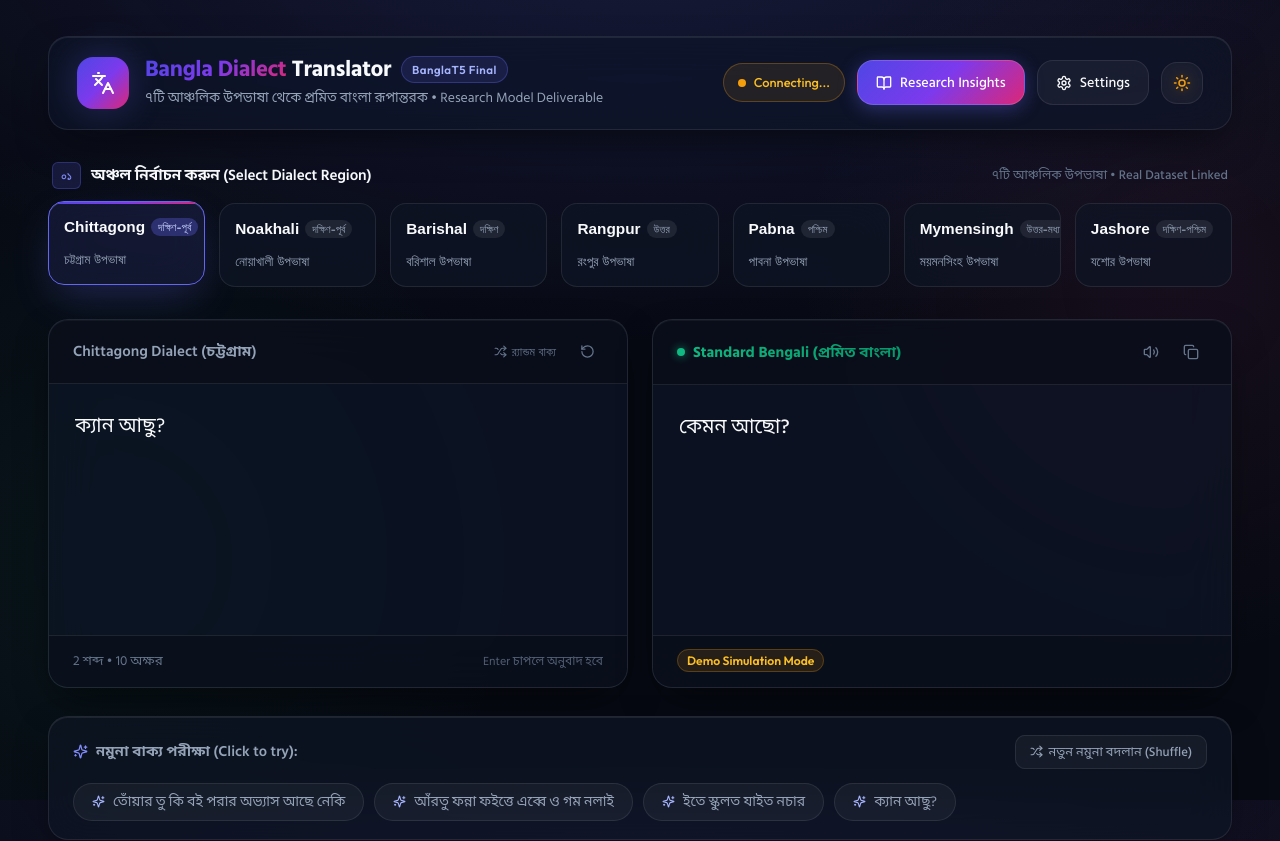
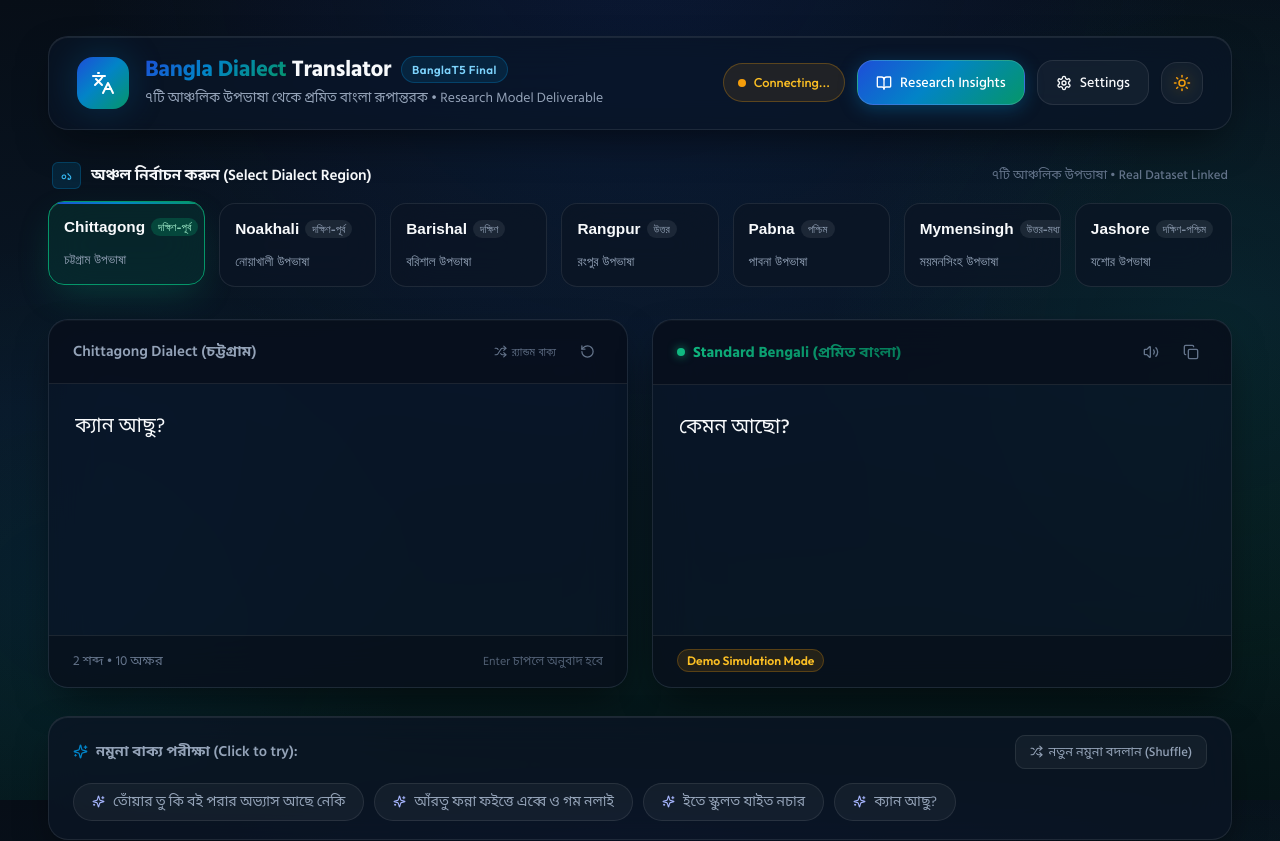
Before and after one commit to MdShamim5669/bangla-dialect, a React (Vite) app: page / in a window 1280 px wide. Shown: the top 841 px of the page. Built offline with nearby package versions, Linux system fonts and the light colour scheme; no server answers.

Commit message:
style: apply standard simple gradient background and harmonic colors tailored for bangla dialect project

```diff
--- a/src/index.css
+++ b/src/index.css
@@ -1,29 +1,30 @@
 /* ==========================================================================
-   BANGLA REGIONAL DIALECT TRANSLATOR - ULTRA PREMIUM STYLING & DESIGN SYSTEM
+   BANGLA REGIONAL DIALECT TRANSLATOR - STANDARD CLEAN GRADIENTS & HARMONIC DESIGN
    ========================================================================== */
 
 /* --------------------------------------------------------------------------
    Design Tokens & CSS Variables (Dark Mode Default)
+   Standard Bengali colors: Sapphire / River Blue into Emerald Green
    -------------------------------------------------------------------------- */
 :root {
-  /* Color Palette - Midnight Slate & Neon Accents */
-  --bg-primary: #070a13;
-  --bg-secondary: #0c111e;
-  --bg-card: rgba(14, 21, 37, 0.72);
-  --bg-card-hover: rgba(22, 32, 54, 0.85);
-  --bg-card-active: rgba(99, 102, 241, 0.12);
+  /* Color Palette - Deep Midnight Navy & Emerald Slate */
+  --bg-primary: #070e17;
+  --bg-secondary: #0a1524;
+  --bg-card: rgba(11, 21, 36, 0.78);
+  --bg-card-hover: rgba(16, 29, 49, 0.88);
+  --bg-card-active: rgba(5, 150, 105, 0.14);
   --bg-glass: rgba(255, 255, 255, 0.045);
   --bg-glass-hover: rgba(255, 255, 255, 0.08);
 
   /* Card Sub-Sections */
-  --box-header-bg: rgba(7, 10, 19, 0.45);
-  --box-footer-bg: rgba(7, 10, 19, 0.35);
+  --box-header-bg: rgba(6, 12, 21, 0.55);
+  --box-footer-bg: rgba(6, 12, 21, 0.42);
 
   /* Borders & Dividers */
   --border-subtle: rgba(255, 255, 255, 0.085);
-  --border-hover: rgba(129, 140, 248, 0.38);
-  --border-active: #6366f1;
-  --border-focus: rgba(99, 102, 241, 0.65);
+  --border-hover: rgba(2, 132, 199, 0.4);
+  --border-active: #059669;
+  --border-focus: rgba(5, 150, 105, 0.65);
 
   /* Typography Colors */
   --text-primary: #f8fafc;
@@ -31,25 +32,25 @@
   --text-muted: #64748b;
   --text-accent: #38bdf8;
 
-  /* Accent Brand Colors */
-  --accent-primary: #6366f1;
-  --accent-purple: #8b5cf6;
-  --accent-pink: #ec4899;
-  --accent-emerald: #10b981;
-  --accent-emerald-subtle: rgba(16, 185, 129, 0.12);
+  /* Standard Accent Brand Colors */
+  --accent-primary: #0284c7;
+  --accent-blue: #1d4ed8;
+  --accent-teal: #0d9488;
+  --accent-emerald: #059669;
+  --accent-emerald-subtle: rgba(5, 150, 105, 0.14);
 
-  /* Premium Gradients */
-  --accent-gradient: linear-gradient(135deg, #4f46e5 0%, #7c3aed 50%, #db2777 100%);
-  --accent-gradient-hover: linear-gradient(135deg, #4338ca 0%, #6d28d9 50%, #be185d 100%);
-  --accent-emerald-gradient: linear-gradient(135deg, #10b981 0%, #059669 100%);
-  --accent-cyan-gradient: linear-gradient(135deg, #0ea5e9 0%, #3b82f6 100%);
+  /* Standard Gradients for Bangla Translation */
+  --accent-gradient: linear-gradient(135deg, #1d4ed8 0%, #0284c7 45%, #059669 100%);
+  --accent-gradient-hover: linear-gradient(135deg, #1e40af 0%, #0369a1 45%, #047857 100%);
+  --accent-emerald-gradient: linear-gradient(135deg, #10b981 0%, #047857 100%);
+  --accent-cyan-gradient: linear-gradient(135deg, #0284c7 0%, #1d4ed8 100%);
   --accent-glass-gradient: linear-gradient(180deg, rgba(255, 255, 255, 0.06) 0%, rgba(255, 255, 255, 0.01) 100%);
 
   /* Lighting & Glows */
-  --glow-primary: 0 0 35px rgba(99, 102, 241, 0.28);
-  --glow-btn: 0 12px 32px -4px rgba(99, 102, 241, 0.48);
+  --glow-primary: 0 0 35px rgba(2, 132, 199, 0.25);
+  --glow-btn: 0 12px 30px -4px rgba(2, 132, 199, 0.42);
   --glow-card: 0 16px 40px -12px rgba(0, 0, 0, 0.6), inset 0 1px 0 rgba(255, 255, 255, 0.08);
-  --glow-card-active: 0 16px 40px -8px rgba(99, 102, 241, 0.28), inset 0 1px 0 rgba(255, 255, 255, 0.15);
+  --glow-card-active: 0 14px 36px -8px rgba(5, 150, 105, 0.3), inset 0 1px 0 rgba(255, 255, 255, 0.15);
 
   /* Fonts */
   --font-main: 'Hind Siliguri', 'Noto Sans Bengali', 'Outfit', -apple-system, sans-serif;
@@ -71,46 +72,46 @@
 }
 
 /* --------------------------------------------------------------------------
-   Light (White) Mode Overrides - Clean Porcelain & Soft Indigo
+   Light (White) Mode Overrides - Clean Academic Porcelain & Emerald Accent
    -------------------------------------------------------------------------- */
 [data-theme="light"] {
   --bg-primary: #f8fafc;
   --bg-secondary: #f1f5f9;
-  --bg-card: rgba(255, 255, 255, 0.95);
+  --bg-card: rgba(255, 255, 255, 0.96);
   --bg-card-hover: #ffffff;
-  --bg-card-active: rgba(99, 102, 241, 0.06);
+  --bg-card-active: rgba(5, 150, 105, 0.08);
   --bg-glass: rgba(15, 23, 42, 0.04);
   --bg-glass-hover: rgba(15, 23, 42, 0.07);
 
-  --box-header-bg: rgba(248, 250, 252, 0.7);
-  --box-footer-bg: rgba(248, 250, 252, 0.85);
+  --box-header-bg: rgba(248, 250, 252, 0.85);
+  --box-footer-bg: rgba(248, 250, 252, 0.92);
 
   --border-subtle: rgba(226, 232, 240, 0.9);
-  --border-hover: rgba(99, 102, 241, 0.4);
-  --border-active: #6366f1;
-  --border-focus: rgba(99, 102, 241, 0.6);
+  --border-hover: rgba(2, 132, 199, 0.35);
+  --border-active: #059669;
+  --border-focus: rgba(5, 150, 105, 0.55);
 
   --text-primary: #0f172a;
   --text-secondary: #475569;
   --text-muted: #64748b;
   --text-accent: #0284c7;
 
-  --accent-primary: #4f46e5;
-  --accent-purple: #7c3aed;
-  --accent-pink: #db2777;
+  --accent-primary: #0284c7;
+  --accent-blue: #1d4ed8;
+  --accent-teal: #0d9488;
   --accent-emerald: #059669;
-  --accent-emerald-subtle: rgba(16, 185, 129, 0.1);
+  --accent-emerald-subtle: rgba(5, 150, 105, 0.1);
 
-  --accent-gradient: linear-gradient(135deg, #4f46e5 0%, #7c3aed 50%, #db2777 100%);
-  --accent-gradient-hover: linear-gradient(135deg, #4338ca 0%, #6d28d9 50%, #be185d 100%);
+  --accent-gradient: linear-gradient(135deg, #1d4ed8 0%, #0284c7 45%, #059669 100%);
+  --accent-gradient-hover: linear-gradient(135deg, #1e40af 0%, #0369a1 45%, #047857 100%);
   --accent-emerald-gradient: linear-gradient(135deg, #059669 0%, #047857 100%);
-  --accent-cyan-gradient: linear-gradient(135deg, #0284c7 0%, #2563eb 100%);
+  --accent-cyan-gradient: linear-gradient(135deg, #0284c7 0%, #1d4ed8 100%);
   --accent-glass-gradient: linear-gradient(180deg, rgba(255, 255, 255, 0.9) 0%, rgba(255, 255, 255, 0.7) 100%);
 
-  --glow-primary: 0 0 30px rgba(99, 102, 241, 0.14);
-  --glow-btn: 0 10px 28px -4px rgba(79, 70, 229, 0.35);
+  --glow-primary: 0 0 30px rgba(2, 132, 199, 0.15);
+  --glow-btn: 0 10px 24px -4px rgba(2, 132, 199, 0.32);
   --glow-card: 0 10px 30px -10px rgba(15, 23, 42, 0.08), 0 2px 6px -1px rgba(15, 23, 42, 0.04);
-  --glow-card-active: 0 12px 32px -6px rgba(99, 102, 241, 0.22), 0 0 0 1px #6366f1;
+  --glow-card-active: 0 10px 28px -6px rgba(5, 150, 105, 0.2), 0 0 0 1px #059669;
 }
 
 /* --------------------------------------------------------------------------
@@ -129,6 +130,7 @@ html {
   -moz-osx-font-smoothing: grayscale;
 }
 
+/* Standard Clean Gradient Background for Bangla Dialect Project */
 body {
   background-color: var(--bg-primary);
   color: var(--text-primary);
@@ -137,9 +139,10 @@ body {
   line-height: 1.68;
   overflow-x: hidden;
   background-image:
-    radial-gradient(ellipse 70% 55% at 50% -12%, rgba(99, 102, 241, 0.18), transparent),
-    radial-gradient(circle 380px at 92% 35%, rgba(236, 72, 153, 0.07), transparent),
-    radial-gradient(circle 420px at 8% 70%, rgba(16, 185, 129, 0.06), transparent);
+    radial-gradient(circle 800px at 50% -80px, rgba(29, 78, 216, 0.14), transparent 70%),
+    radial-gradient(circle 650px at 95% 42%, rgba(5, 150, 105, 0.10), transparent 60%),
+    radial-gradient(circle 600px at 5% 75%, rgba(2, 132, 199, 0.08), transparent 60%),
+    linear-gradient(175deg, #070e17 0%, #091726 45%, #06191c 80%, #051417 100%);
   background-attachment: fixed;
   transition: background-color var(--transition-smooth), color var(--transition-smooth);
 }
@@ -148,9 +151,11 @@ body {
   background-color: var(--bg-primary);
   color: var(--text-primary);
   background-image:
-    radial-gradient(ellipse 70% 55% at 50% -12%, rgba(99, 102, 241, 0.07), transparent),
-    radial-gradient(circle 380px at 92% 35%, rgba(236, 72, 153, 0.035), transparent),
-    radial-gradient(circle 420px at 8% 70%, rgba(16, 185, 129, 0.035), transparent);
+    radial-gradient(circle 800px at 50% -80px, rgba(29, 78, 216, 0.05), transparent 70%),
+    radial-gradient(circle 650px at 95% 42%, rgba(5, 150, 105, 0.05), transparent 60%),
+    radial-gradient(circle 600px at 5% 75%, rgba(2, 132, 199, 0.04), transparent 60%),
+    linear-gradient(175deg, #f8fafc 0%, #f1f5f9 45%, #ecfdf5 100%);
+  background-attachment: fixed;
 }
 
 /* Custom Scrollbar */
@@ -266,15 +271,15 @@ body {
   letter-spacing: 0.04em;
   padding: 3px 10px;
   border-radius: var(--radius-full);
-  background: rgba(99, 102, 241, 0.14);
-  border: 1px solid rgba(99, 102, 241, 0.32);
-  color: #a5b4fc;
+  background: rgba(2, 132, 199, 0.14);
+  border: 1px solid rgba(2, 132, 199, 0.32);
+  color: #7dd3fc;
 }
 
 [data-theme="light"] .version-badge {
-  background: rgba(79, 70, 229, 0.08);
-  border-color: rgba(79, 70, 229, 0.25);
-  color: #4f46e5;
+  background: rgba(2, 132, 199, 0.08);
+  border-color: rgba(2, 132, 199, 0.25);
+  color: #0284c7;
 }
 
 /* Nav Actions & Header Buttons */
@@ -301,8 +306,8 @@ body {
 }
 
 .status-pill.success {
-  background: rgba(16, 185, 129, 0.1);
-  border-color: rgba(16, 185, 129, 0.28);
+  background: rgba(5, 150, 105, 0.12);
+  border-color: rgba(5, 150, 105, 0.3);
   color: #34d399;
 }
 
@@ -313,8 +318,8 @@ body {
 }
 
 [data-theme="light"] .status-pill.success {
-  background: rgba(16, 185, 129, 0.08);
-  border-color: rgba(16, 185, 129, 0.25);
+  background: rgba(5, 150, 105, 0.08);
+  border-color: rgba(5, 150, 105, 0.25);
   color: #059669;
 }
 
@@ -386,12 +391,12 @@ body {
   background: var(--accent-gradient);
   border: 1px solid rgba(255, 255, 255, 0.15);
   color: white;
-  box-shadow: 0 4px 18px rgba(99, 102, 241, 0.35);
+  box-shadow: 0 4px 18px rgba(2, 132, 199, 0.35);
 }
 
 .action-btn.primary:hover {
-  filter: brightness(1.1);
-  box-shadow: 0 8px 24px rgba(99, 102, 241, 0.5);
+  filter: brightness(1.08);
+  box-shadow: 0 8px 24px rgba(5, 150, 105, 0.45);
   transform: translateY(-2px);
 }
 
@@ -424,8 +429,8 @@ body {
 }
 
 .theme-icon.moon {
-  color: #818cf8;
-  filter: drop-shadow(0 0 8px rgba(99, 102, 241, 0.55));
+  color: #38bdf8;
+  filter: drop-shadow(0 0 8px rgba(56, 189, 248, 0.55));
 }
 
 /* --------------------------------------------------------------------------
@@ -456,16 +461,16 @@ body {
   font-family: var(--font-display);
   padding: 3px 8px;
   border-radius: 6px;
-  background: rgba(99, 102, 241, 0.16);
-  color: #818cf8;
+  background: rgba(2, 132, 199, 0.16);
+  color: #38bdf8;
   letter-spacing: 0.04em;
-  border: 1px solid rgba(99, 102, 241, 0.3);
+  border: 1px solid rgba(2, 132, 199, 0.3);
 }
 
 [data-theme="light"] .step-badge {
-  background: rgba(79, 70, 229, 0.1);
-  color: #4f46e5;
-  border-color: rgba(79, 70, 229, 0.25);
+  background: rgba(2, 132, 199, 0.1);
+  color: #0284c7;
+  border-color: rgba(2, 132, 199, 0.25);
 }
 
 .label-heading {
@@ -528,7 +533,7 @@ body {
 }
 
 .region-card:hover::before {
-  opacity: 0.5;
+  opacity: 0.6;
 }
 
 .region-card.active {
@@ -578,13 +583,13 @@ body {
 }
 
 .region-card.active .reg-badge {
-  background: rgba(99, 102, 241, 0.32);
-  color: #c7d2fe;
+  background: rgba(5, 150, 105, 0.3);
+  color: #a7f3d0;
 }
 
 [data-theme="light"] .region-card.active .reg-badge {
-  background: rgba(79, 70, 229, 0.15);
-  color: #4338ca;
+  background: rgba(5, 150, 105, 0.15);
+  color: #047857;
   font-weight: 600;
 }
 
@@ -612,7 +617,7 @@ body {
 
 .box-card:focus-within {
   border-color: var(--border-focus);
-  box-shadow: 0 0 0 1px var(--border-focus), 0 20px 48px -12px rgba(99, 102, 241, 0.22);
+  box-shadow: 0 0 0 1px var(--border-focus), 0 20px 48px -12px rgba(5, 150, 105, 0.22);
 }
 
 .box-header {
@@ -747,9 +752,9 @@ body {
 }
 
 .mode-badge.live {
-  background: rgba(16, 185, 129, 0.12);
+  background: rgba(5, 150, 105, 0.14);
   color: #34d399;
-  border: 1px solid rgba(16, 185, 129, 0.25);
+  border: 1px solid rgba(5, 150, 105, 0.3);
 }
 
 [data-theme="light"] .mode-badge.demo {
@@ -792,11 +797,11 @@ body {
 }
 
 .sparkles-icon {
-  color: #818cf8;
+  color: #0284c7;
 }
 
 [data-theme="light"] .sparkles-icon {
-  color: #4f46e5;
+  color: #0284c7;
 }
 
 .shuffle-btn {
@@ -816,15 +821,15 @@ body {
 }
 
 .shuffle-btn:hover {
-  background: rgba(99, 102, 241, 0.15);
-  border-color: rgba(99, 102, 241, 0.4);
+  background: rgba(2, 132, 199, 0.15);
+  border-color: rgba(2, 132, 199, 0.4);
   color: var(--text-primary);
   transform: translateY(-1px);
 }
 
 [data-theme="light"] .shuffle-btn:hover {
-  background: rgba(99, 102, 241, 0.08);
-  color: #4f46e5;
+  background: rgba(2, 132, 199, 0.08);
+  color: #0284c7;
 }
 
 .examples-pills {
@@ -850,11 +855,11 @@ body {
 }
 
 .example-chip:hover {
-  background: rgba(99, 102, 241, 0.14);
-  border-color: rgba(99, 102, 241, 0.45);
-  color: #e0e7ff;
+  background: rgba(5, 150, 105, 0.14);
+  border-color: rgba(5, 150, 105, 0.45);
+  color: #ecfdf5;
   transform: translateY(-2px);
-  box-shadow: 0 6px 16px -2px rgba(99, 102, 241, 0.25);
+  box-shadow: 0 6px 16px -2px rgba(5, 150, 105, 0.25);
 }
 
 [data-theme="light"] .example-chip {
@@ -863,10 +868,10 @@ body {
 }
 
 [data-theme="light"] .example-chip:hover {
-  background: rgba(99, 102, 241, 0.08);
-  border-color: rgba(99, 102, 241, 0.35);
-  color: #4338ca;
-  box-shadow: 0 4px 14px -2px rgba(99, 102, 241, 0.15);
+  background: rgba(5, 150, 105, 0.08);
+  border-color: rgba(5, 150, 105, 0.35);
+  color: #047857;
+  box-shadow: 0 4px 14px -2px rgba(5, 150, 105, 0.15);
 }
 
 /* --------------------------------------------------------------------------
@@ -898,8 +903,8 @@ body {
 
 .translate-btn:hover:not(:disabled) {
   transform: translateY(-3px) scale(1.025);
-  box-shadow: 0 18px 40px -4px rgba(99, 102, 241, 0.65);
-  filter: brightness(1.1);
+  box-shadow: 0 18px 40px -4px rgba(2, 132, 199, 0.65);
+  filter: brightness(1.08);
 }
 
 .translate-btn:active:not(:disabled) {
@@ -967,7 +972,7 @@ body {
 }
 
 .modal-content {
-  background: #0f172a;
+  background: #0a1524;
   border: 1px solid rgba(255, 255, 255, 0.12);
   border-radius: var(--radius-lg);
   max-width: 900px;
@@ -994,7 +999,7 @@ body {
   border-bottom: 1px solid var(--border-subtle);
   position: sticky;
   top: 0;
-  background: #0f172a;
+  background: #0a1524;
   z-index: 10;
 }
 
@@ -1067,18 +1072,18 @@ body {
 }
 
 [data-theme="light"] .styled-table tr:hover td {
-  background: rgba(99, 102, 241, 0.035);
+  background: rgba(2, 132, 199, 0.035);
 }
 
 .styled-table .highlight-row td {
-  background: rgba(99, 102, 241, 0.14);
+  background: rgba(5, 150, 105, 0.15);
   font-weight: 600;
-  color: #c7d2fe;
+  color: #a7f3d0;
 }
 
 [data-theme="light"] .styled-table .highlight-row td {
-  background: rgba(99, 102, 241, 0.08);
-  color: #4338ca;
+  background: rgba(5, 150, 105, 0.1);
+  color: #065f46;
 }
 
 /* Form Styles */
@@ -1112,8 +1117,8 @@ body {
 }
 
 .form-input:focus {
-  border-color: #6366f1;
-  box-shadow: 0 0 0 2px rgba(99, 102, 241, 0.25);
+  border-color: #0284c7;
+  box-shadow: 0 0 0 2px rgba(2, 132, 199, 0.25);
 }
 
 .info-card {
@@ -1155,9 +1160,9 @@ body {
 }
 
 .banner-alert.info {
-  background: rgba(59, 130, 246, 0.14);
-  border: 1px solid rgba(59, 130, 246, 0.32);
-  color: #93c5fd;
+  background: rgba(2, 132, 199, 0.14);
+  border: 1px solid rgba(2, 132, 199, 0.32);
+  color: #7dd3fc;
 }
 
 .banner-alert.warning {
@@ -1167,8 +1172,8 @@ body {
 }
 
 .banner-alert.success {
-  background: rgba(16, 185, 129, 0.14);
-  border: 1px solid rgba(16, 185, 129, 0.32);
+  background: rgba(5, 150, 105, 0.14);
+  border: 1px solid rgba(5, 150, 105, 0.32);
   color: #6ee7b7;
 }
 
```
